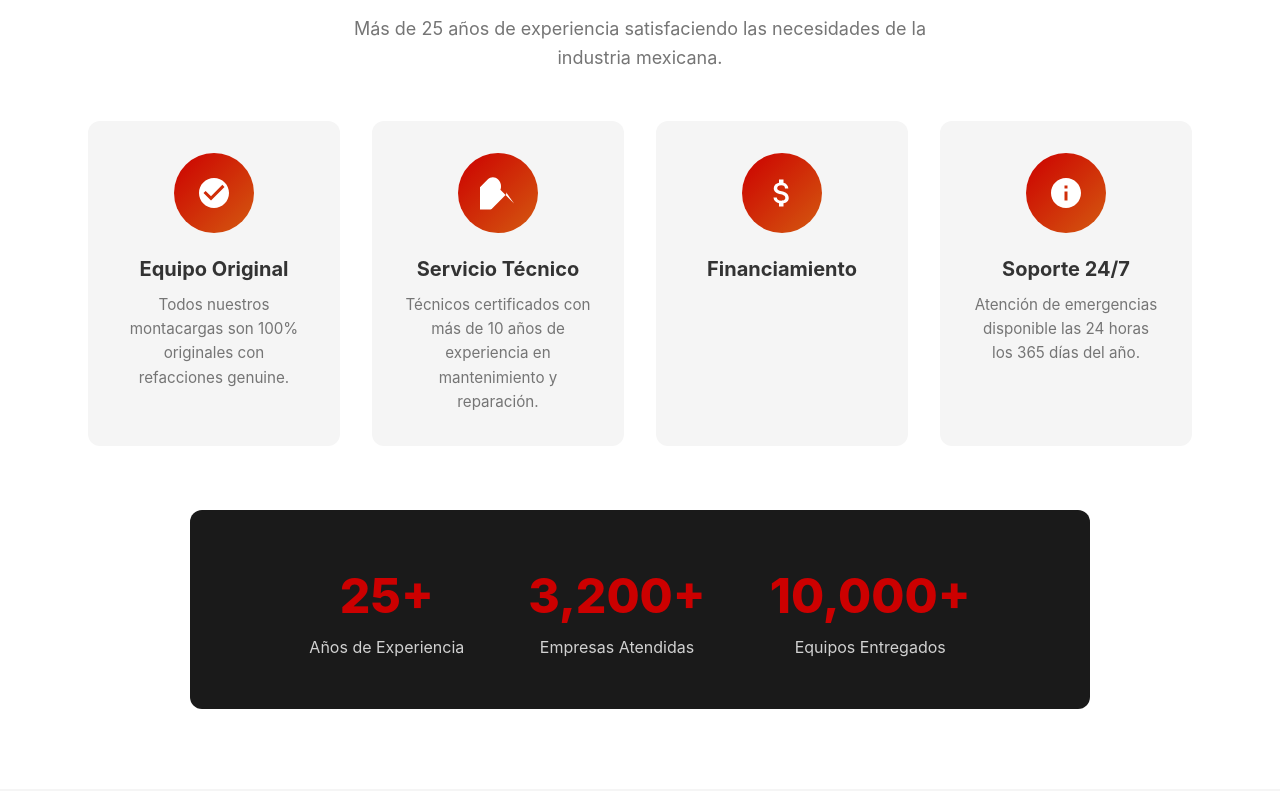
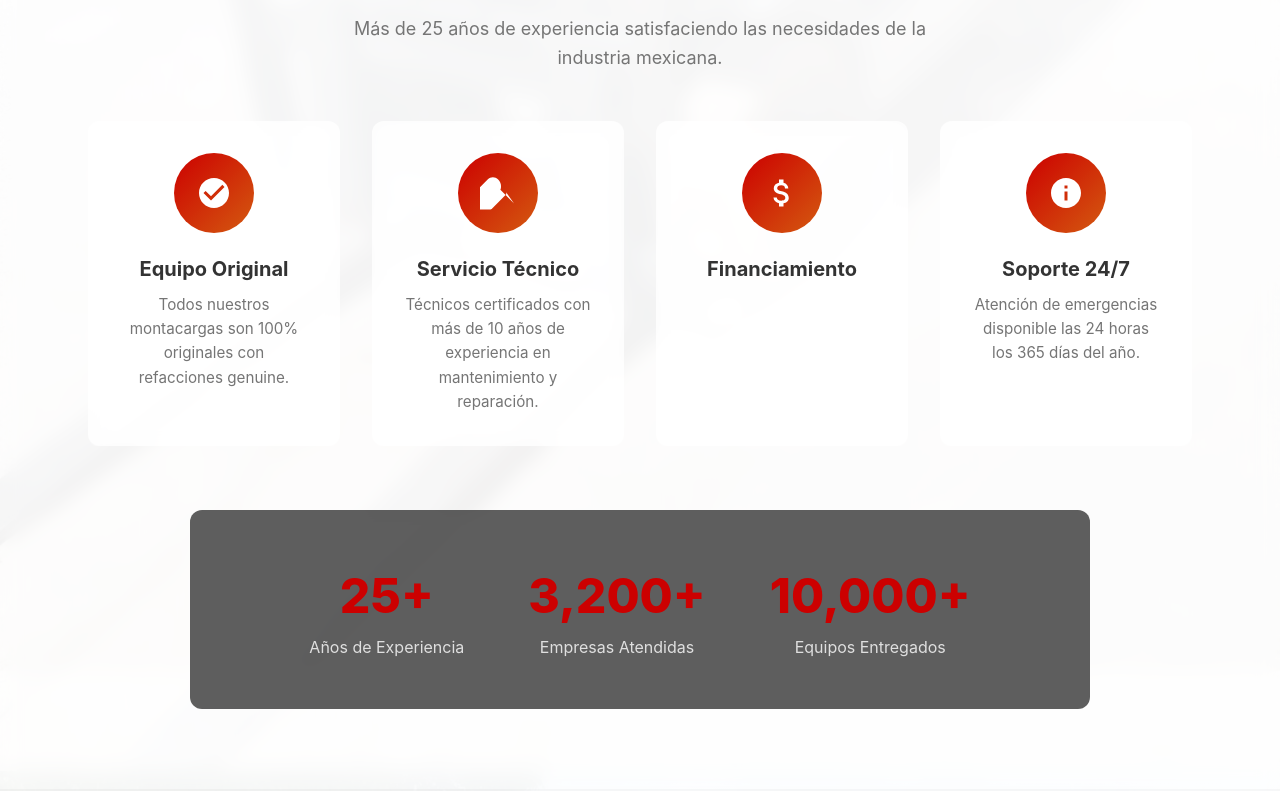
Before and after one commit to abrahammontes/montacargas, a React (Vite) app: page / in a window 1280 px wide. Shown: the part 929-1720 px from the top of the page. Built offline with nearby package versions, Linux system fonts and the light colour scheme.

Commit message:
Add transparency effects to all sections

```diff
--- a/src/components/Caracteristicas/Caracteristicas.module.css
+++ b/src/components/Caracteristicas/Caracteristicas.module.css
@@ -1,6 +1,7 @@
 .caracteristicas {
   padding: 5rem 0;
-  background: var(--color-white);
+  background: rgba(255, 255, 255, 0.7);
+  backdrop-filter: blur(10px);
 }
 
 .sectionHeader {
@@ -34,7 +35,8 @@
   text-align: center;
   padding: 2rem;
   border-radius: 12px;
-  background: var(--color-gray-100);
+  background: rgba(255, 255, 255, 0.7);
+  backdrop-filter: blur(10px);
   transition: var(--transition);
 }
 
@@ -79,7 +81,8 @@
   gap: 4rem;
   margin-top: 4rem;
   padding: 3rem;
-  background: var(--color-gray-900);
+  background: rgba(26, 26, 26, 0.7);
+  backdrop-filter: blur(10px);
   border-radius: 12px;
   max-width: 900px;
   margin-left: auto;
--- a/src/components/Contacto/Contacto.module.css
+++ b/src/components/Contacto/Contacto.module.css
@@ -1,6 +1,7 @@
 .contacto {
   padding: 5rem 0;
-  background: var(--color-gray-100);
+  background: rgba(245, 245, 245, 0.7);
+  backdrop-filter: blur(10px);
 }
 
 .sectionHeader {
@@ -31,7 +32,8 @@
 }
 
 .formCard {
-  background: var(--color-white);
+  background: rgba(255, 255, 255, 0.7);
+  backdrop-filter: blur(10px);
   padding: 2.5rem;
   border-radius: 12px;
   box-shadow: 0 4px 20px rgba(0, 0, 0, 0.08);
@@ -66,7 +68,7 @@
   font-size: 1rem;
   font-family: inherit;
   transition: var(--transition);
-  background: var(--color-white);
+  background: rgba(255, 255, 255, 0.7);
 }
 
 .formInput:focus,
--- a/src/index.css
+++ b/src/index.css
@@ -26,7 +26,12 @@ html {
 body {
   font-family: var(--font-primary);
   color: var(--color-gray-800);
-  background: var(--color-white);
+  background:
+    linear-gradient(to bottom, rgba(255,255,255,0.9), rgba(255,255,255,0.7)),
+    url('/images/Nissan1.jpg');
+  background-size: cover;
+  background-position: center;
+  background-attachment: fixed;
   line-height: 1.6;
   -webkit-font-smoothing: antialiased;
 }
--- a/src/pages/Admin.tsx
+++ b/src/pages/Admin.tsx
@@ -12,7 +12,7 @@ const Admin = () => {
     combustible: '',
     precio: '',
     badge: 'Nuevo',
-    imagen: '/images/logo.jpg'
+    imagen: '/images/logo.png'
   });
   const [editingId, setEditingId] = useState<number | null>(null);
 
@@ -38,7 +38,7 @@ const Admin = () => {
       combustible: '',
       precio: '',
       badge: 'Nuevo',
-      imagen: '/images/logo.jpg'
+      imagen: '/images/logo.png'
     });
   };
 
@@ -183,7 +183,7 @@ const Admin = () => {
                     combustible: '',
                     precio: '',
                     badge: 'Nuevo',
-                    imagen: '/images/logo.jpg'
+                    imagen: '/images/logo.png'
                   });
                 }}
                 className={styles.submitBtn}
```
